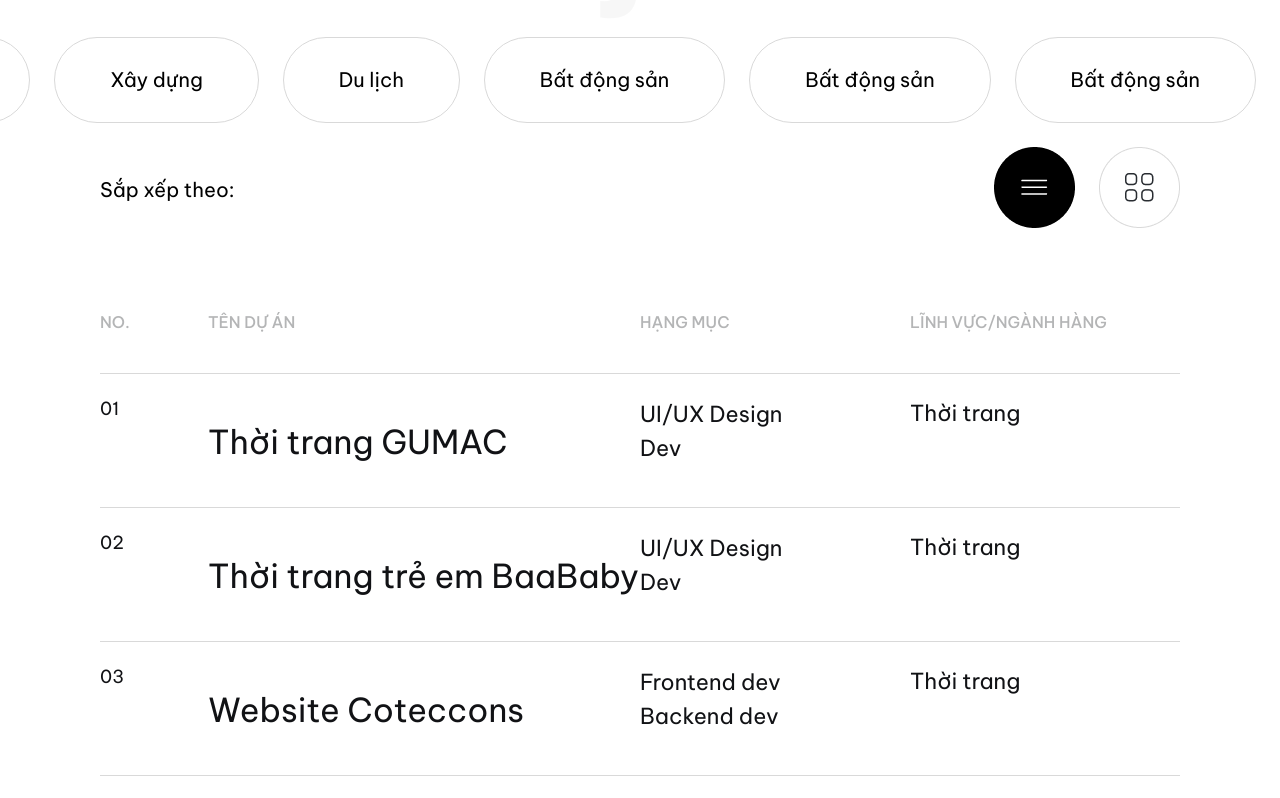
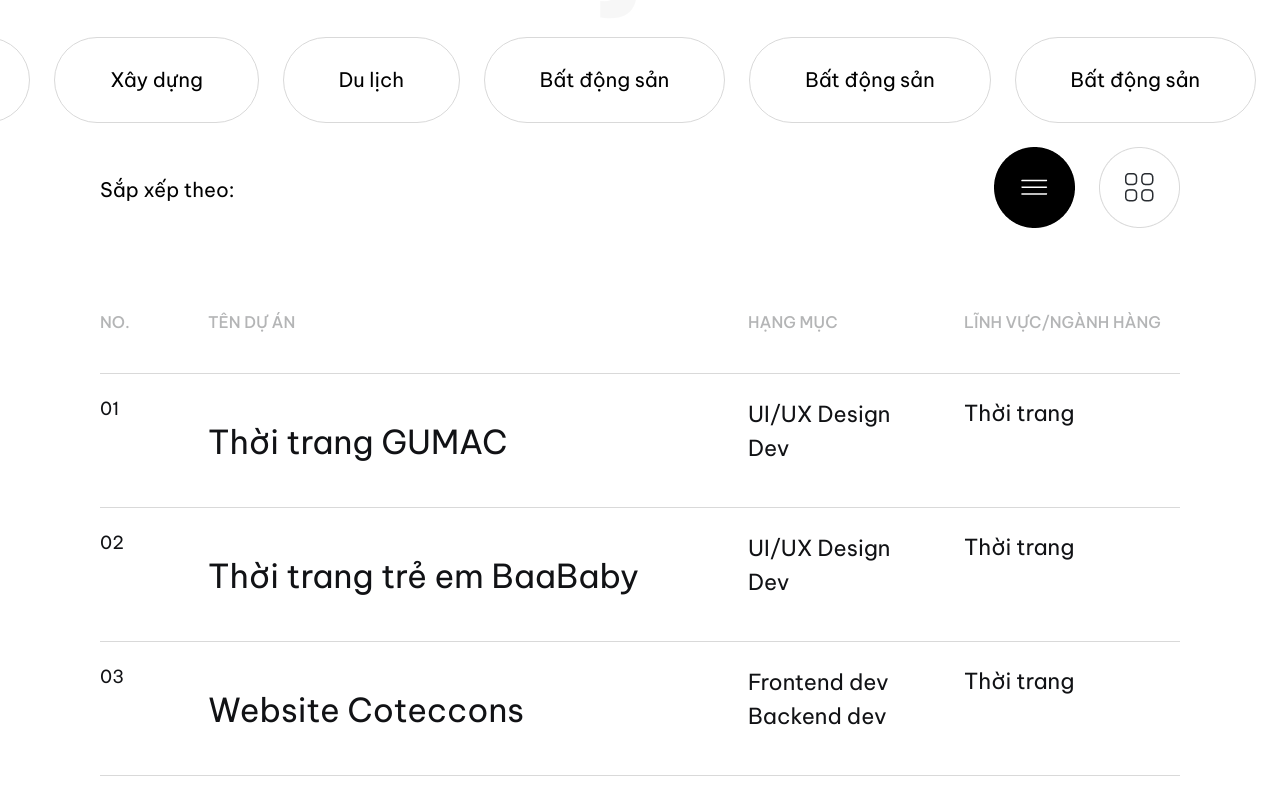
Before and after one commit to tinisang/okhubdemo, a Next.js app: page /project in a window 1280 px wide. Shown: the part 956-1754 px from the top of the page. Built offline with nearby package versions, Linux system fonts and the light colour scheme.

Commit message:
update change width project list

```diff
--- a/styles/Project/listProject.css
+++ b/styles/Project/listProject.css
@@ -17,7 +17,7 @@
   color: #111215;
 }
 .list--container .list__name {
-  width: 40%;
+  width: 50%;
 }
 
 .list--container .list__name p {
@@ -29,7 +29,7 @@
   color: #111215;
 }
 .list--container .list__to-do {
-  width: 25%;
+  width: 20%;
   padding-top: 23px;
 }
 
@@ -43,7 +43,7 @@
   margin: 0;
 }
 .list--container .list__category {
-  width: 25%;
+  width: 20%;
 }
 
 .list--container .list__category p {
--- a/styles/Project/project.css
+++ b/styles/Project/project.css
@@ -156,14 +156,14 @@
   margin: 0;
 }
 .project__list--header .project__list--header-name-project {
-  width: 40%;
+  width: 50%;
 }
 
 
 .project__list--header .project__list--header-to-do {
-  width: 25%;
+  width: 20%;
 }
 
 .project__list--header .project__list--header-categories {
-  width: 25%;
+  width: 20%;
 }
```
